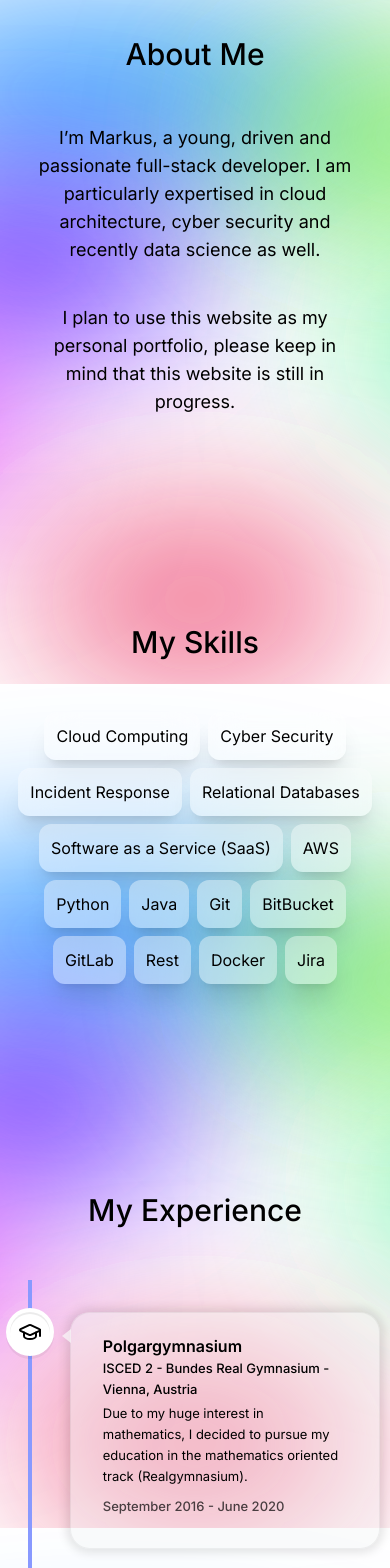
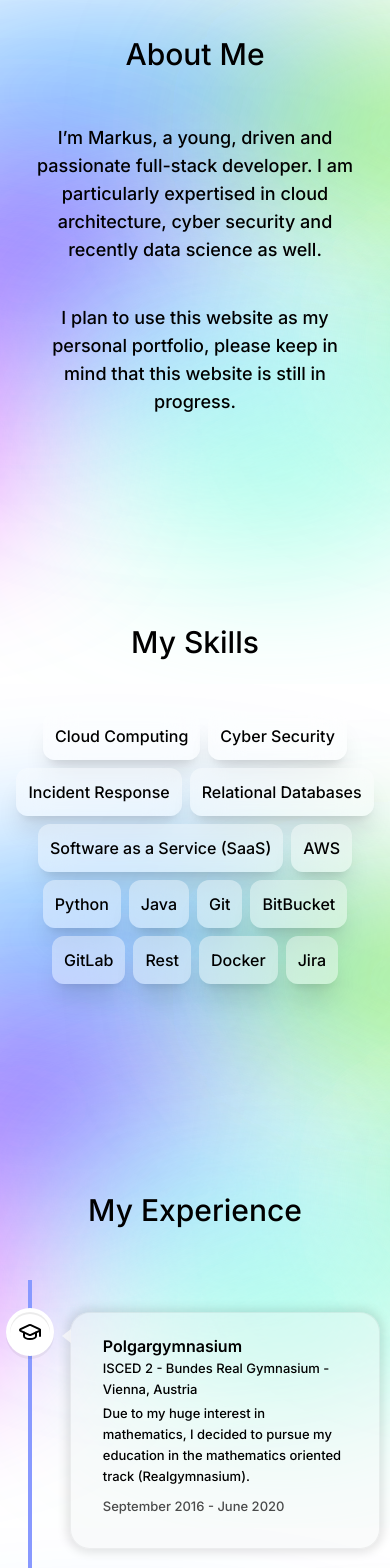
Before and after one commit to Markus-Stuppnig/Website, a Next.js app: page / in a window 390 px wide. Shown: the part 160-1728 px from the top of the page. Built offline with nearby package versions, Linux system fonts and the light colour scheme.

Commit message:
Improves background colors; Improves font weight on mobile

```diff
--- a/components/About/About.tsx
+++ b/components/About/About.tsx
@@ -9,8 +9,8 @@
     <section id="about" className="flex justify-center w-full">
       <div className="flex flex-col justify-start w-5/6 md:w-1/3 text-center">
         <SectionHeading>About Me</SectionHeading>
-        <p className="text-lg">I’m Markus, a young, driven and passionate full-stack developer. I am particularly expertised in cloud architecture, cyber security and recently data science as well.</p>
-        <p className="text-lg mt-10">I plan to use this website as my personal portfolio, please keep in mind that this website is still in progress.</p>
+        <p className="text-lg font-medium">I’m Markus, a young, driven and passionate full-stack developer. I am particularly expertised in cloud architecture, cyber security and recently data science as well.</p>
+        <p className="text-lg mt-10 font-medium">I plan to use this website as my personal portfolio, please keep in mind that this website is still in progress.</p>
       </div>
     </section>
   );
--- a/components/Experience/ExperienceCard.tsx
+++ b/components/Experience/ExperienceCard.tsx
@@ -38,11 +38,11 @@
 	// 	custom={index}
 	// >
 	<div>
-		<h3 className="font-semibold capitalize">{experience.title}</h3>
-		<p className="font-normal !mt-0">{experience.location}</p>
+		<h3 className="!font-semibold">{experience.title}</h3>
+		<p className="!font-medium !mt-0">{experience.location}</p>
 		{experience.description.map((line: string, index: number) => (
 			<React.Fragment key={index}>
-				<p className="!mt-1 !font-normal text-gray-700 dark:text-white/75">
+				<p className="!mt-1 md:!font-normal !font-medium !font-lg !md:font-base">
 					{line}
 				</p>
 				{index !== experience.description.length - 1 && <br />}
--- a/components/Journeys/JourneySection.tsx
+++ b/components/Journeys/JourneySection.tsx
@@ -22,7 +22,7 @@
 							<SectionHeading>
 								{journey.title}
 							</SectionHeading>
-							<p className="text-lg" dangerouslySetInnerHTML={{ __html: journey.description }} />
+							<p className="text-lg font-medium md:font-normal" dangerouslySetInnerHTML={{ __html: journey.description }} />
 						</div>
 					</div>
 				</div>
@@ -35,7 +35,7 @@
 							<SectionHeading>
 								{journey.title}
 							</SectionHeading>
-							<p className="text-lg" dangerouslySetInnerHTML={{ __html: journey.description }} />
+							<p className="text-lg font-medium md:font-normal" dangerouslySetInnerHTML={{ __html: journey.description }} />
 						</div>
 					</div>
 					<div className="w-2/3 md:w-1/3 flex justify-center">
--- a/components/Projects/ProjectCard.tsx
+++ b/components/Projects/ProjectCard.tsx
@@ -33,7 +33,7 @@
 						<div className="mt-10 ml-10 mr-10 mb-7">
 							{project.description.map((line: string, index: number) => (
 								<React.Fragment key={index}>
-									<p>{line}</p>
+									<p className="font-medium md:font-normal">{line}</p>
 									{index !== project.description.length - 1 && <br />}
 								</React.Fragment>
 							))}
--- a/components/Skills/Skills.tsx
+++ b/components/Skills/Skills.tsx
@@ -40,7 +40,7 @@
 					{skillsData.map((skill, index) => (
 					<motion.li
 						ref={ref}
-						className="bg-white rounded-xl px-3 md:px-5 py-3 shadow-xl backdrop-filter backdrop-blur-lg bg-opacity-40"
+						className="bg-white font-medium rounded-xl px-3 md:px-5 py-3 shadow-xl backdrop-filter backdrop-blur-lg bg-opacity-40"
 						key={index}
 						variants={fadeInAnimationVariants}
 						initial="initial"
```
Also changed, not shown: public/svgviewer-output.svg.
